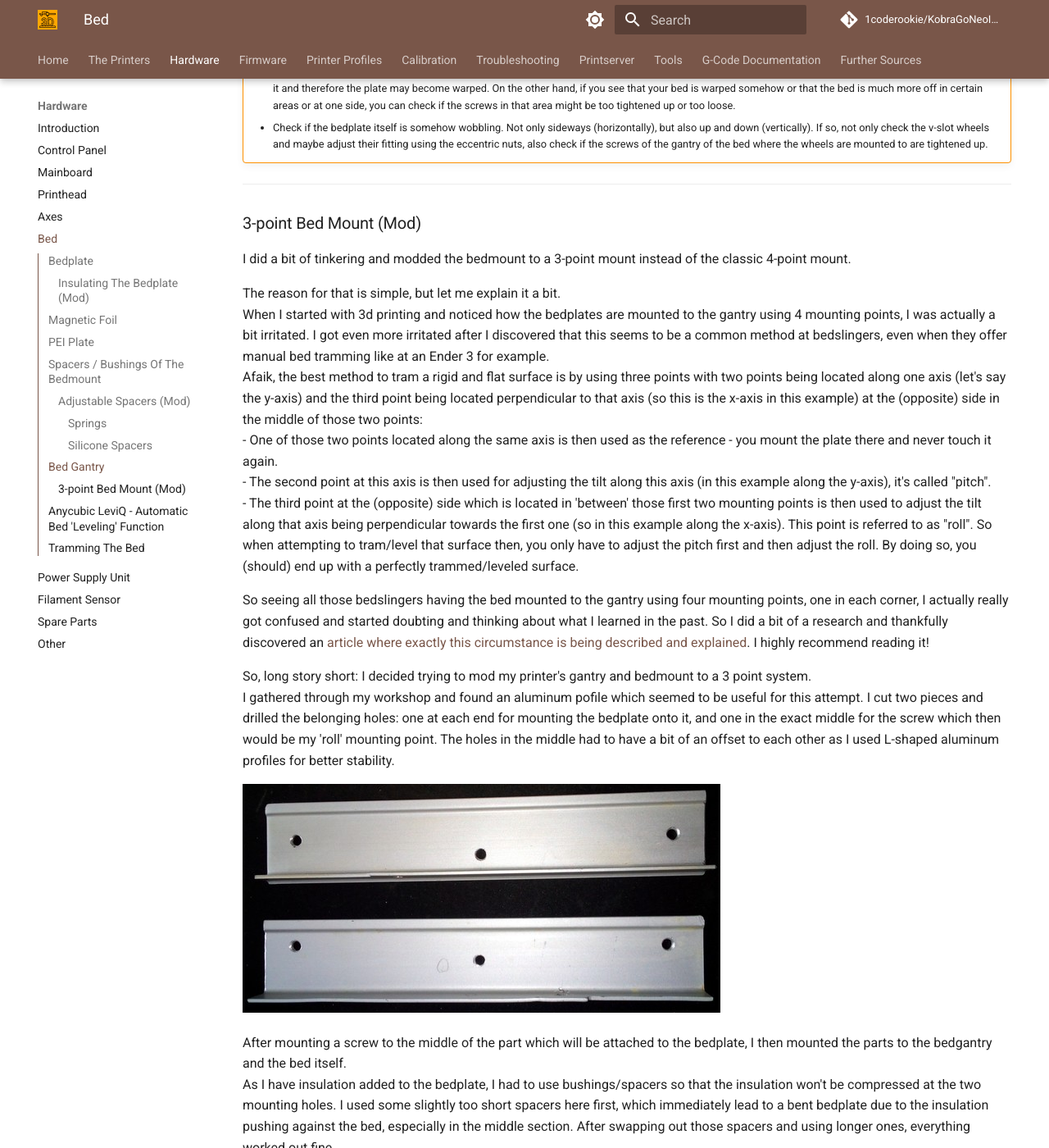
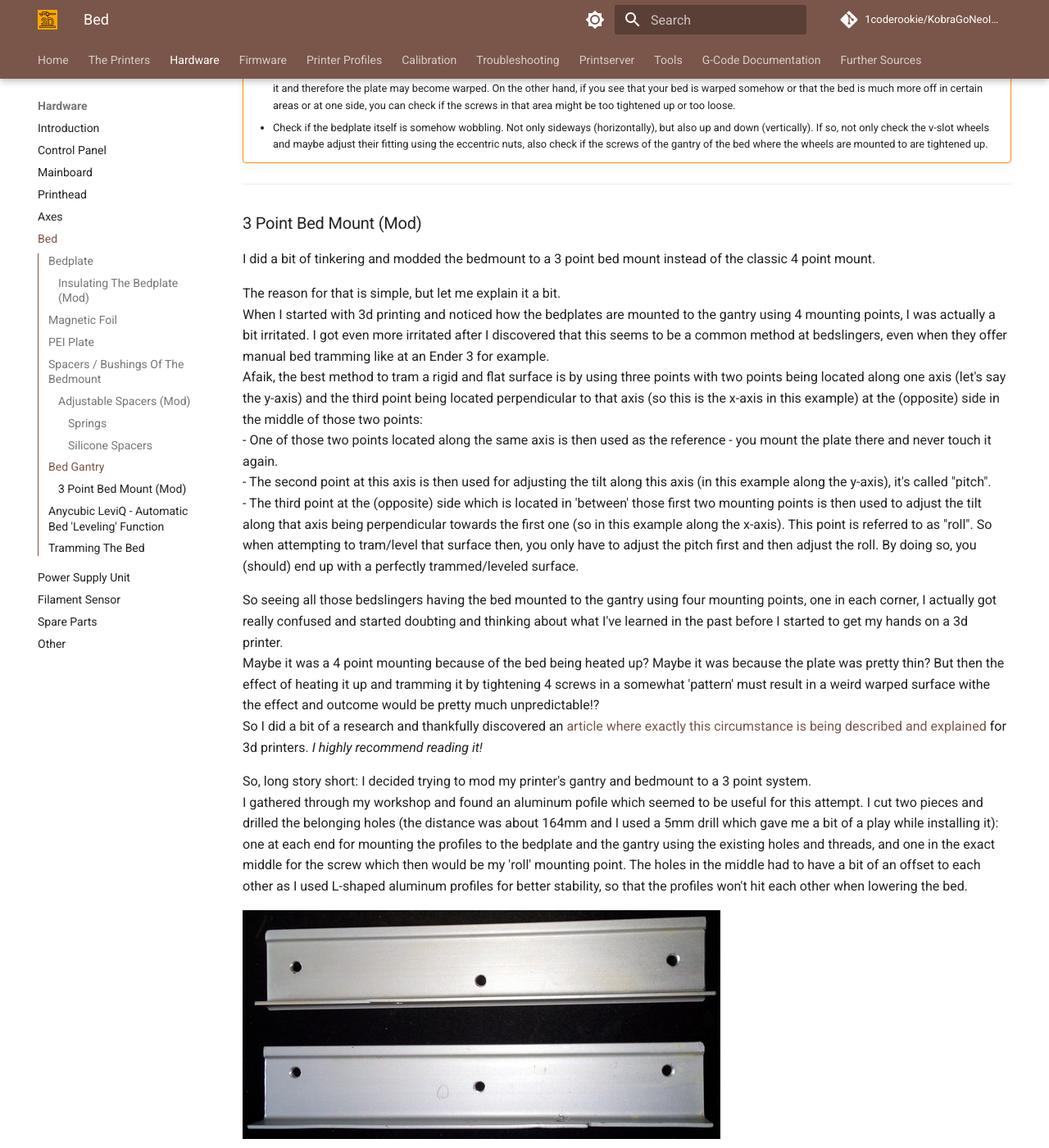
Before and after one commit to 1coderookie/KobraGoNeoInsights, an MkDocs documentation site: the page built from docs/hardware/bed.md, in a window 1280 px wide and 1400 px high, scrolled down 10690 px. Shown: the whole window at 82% size. Built offline with MkDocs 1.6.1 and Material for MkDocs 9.7.7, drawn with Linux system fonts in a browser that asks for light colours; comment, search, counter and statistics services are not loaded.

Commit message:
Update bed.md

```diff
--- a/docs/hardware/bed.md
+++ b/docs/hardware/bed.md
@@ -253,9 +253,9 @@ The y-axis limit switch is being triggered by the gantry when it's moving comple
 
 ---
 
-### 3-point Bed Mount (Mod)
+### 3 Point Bed Mount (Mod)
 
-I did a bit of tinkering and modded the bedmount to a 3-point mount instead of the classic 4-point mount.
+I did a bit of tinkering and modded the bedmount to a 3 point bed mount instead of the classic 4 point mount.
 
 The reason for that is simple, but let me explain it a bit.
 When I started with 3d printing and noticed how the bedplates are mounted to the gantry using 4 mounting points, I was actually a bit irritated. I got even more irritated after I discovered that this seems to be a common method at bedslingers, even when they offer manual bed tramming like at an Ender 3 for example.
@@ -265,10 +265,12 @@ Afaik, the best method to tram a rigid and flat surface is by using three points
 - The third point at the (opposite) side which is located in 'between' those first two mounting points is then used to adjust the tilt along that axis being perpendicular towards the first one (so in this example along the x-axis). This point is referred to as "roll".
 So when attempting to tram/level that surface then, you only have to adjust the pitch first and then adjust the roll. By doing so, you (should) end up with a perfectly trammed/leveled surface.
 
-So seeing all those bedslingers having the bed mounted to the gantry using four mounting points, one in each corner, I actually really got confused and started doubting and thinking about what I learned in the past. So I did a bit of a research and thankfully discovered an [article where exactly this circumstance is being described and explained](https://drmrehorst.blogspot.com/2017/07/3-point-print-bed-leveling-vs-4-point.html). I highly recommend reading it!
+So seeing all those bedslingers having the bed mounted to the gantry using four mounting points, one in each corner, I actually got really confused and started doubting and thinking about what I've learned in the past before I started to get my hands on a 3d printer.
+Maybe it was a 4 point mounting because of the bed being heated up? Maybe it was because the plate was pretty thin? But then the effect of heating it up and tramming it by tightening 4 screws in a somewhat 'pattern' must result in a weird warped surface withe the effect and outcome would be pretty much unpredictable!?
+So I did a bit of a research and thankfully discovered an [article where exactly this circumstance is being described and explained](https://drmrehorst.blogspot.com/2017/07/3-point-print-bed-leveling-vs-4-point.html) for 3d printers. *I highly recommend reading it!*
 
 So, long story short: I decided trying to mod my printer's gantry and bedmount to a 3 point system.
-I gathered through my workshop and found an aluminum pofile which seemed to be useful for this attempt. I cut two pieces and drilled the belonging holes: one at each end for mounting the bedplate onto it, and one in the exact middle for the screw which then would be my 'roll' mounting point. The holes in the middle had to have a bit of an offset to each other as I used L-shaped aluminum profiles for better stability.
+I gathered through my workshop and found an aluminum pofile which seemed to be useful for this attempt. I cut two pieces and drilled the belonging holes (the distance was about 164mm and I used a 5mm drill which gave me a bit of a play while installing it): one at each end for mounting the profiles to the bedplate and the gantry using the existing holes and threads, and one in the exact middle for the screw which then would be my 'roll' mounting point. The holes in the middle had to have a bit of an offset to each other as I used L-shaped aluminum profiles for better stability, so that the profiles won't hit each other when lowering the bed.
 
 ![Aluminum parts](../assets/images/bed_3pt-parts_web.jpg)
 
```
